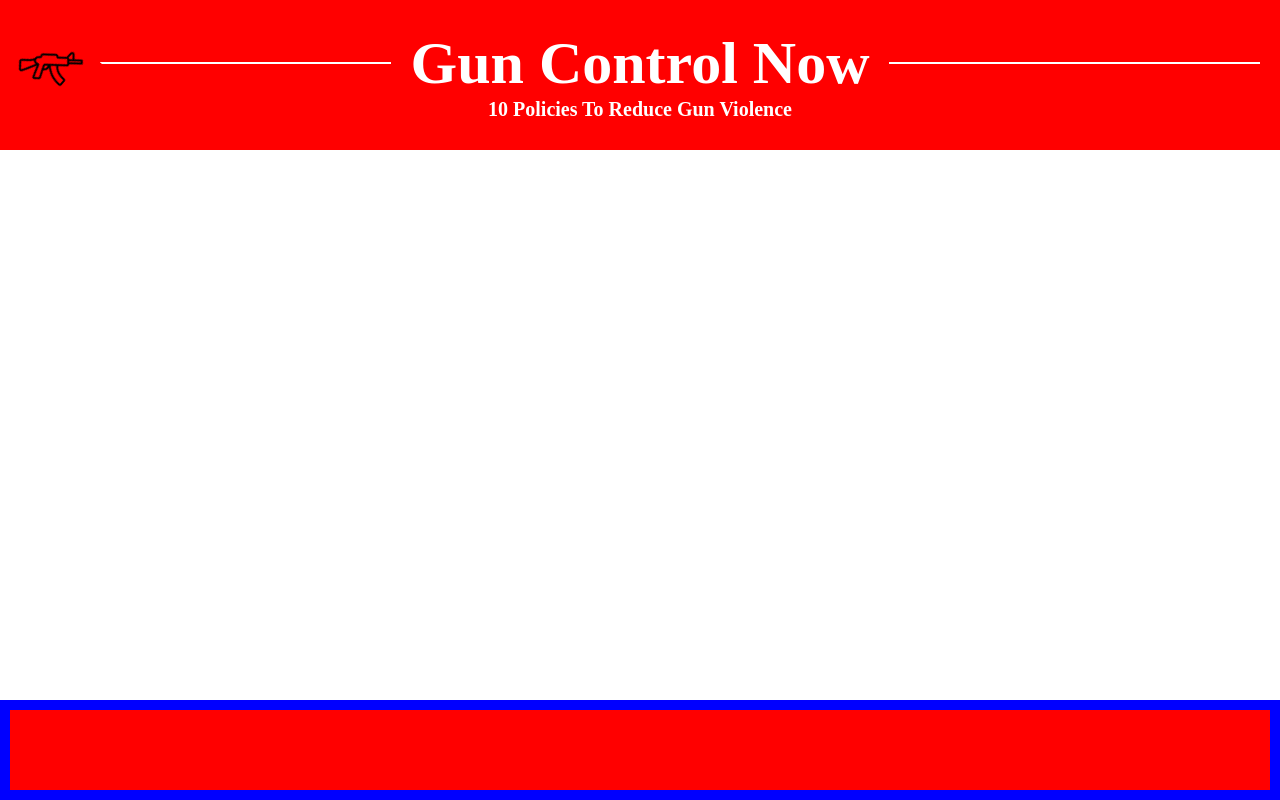
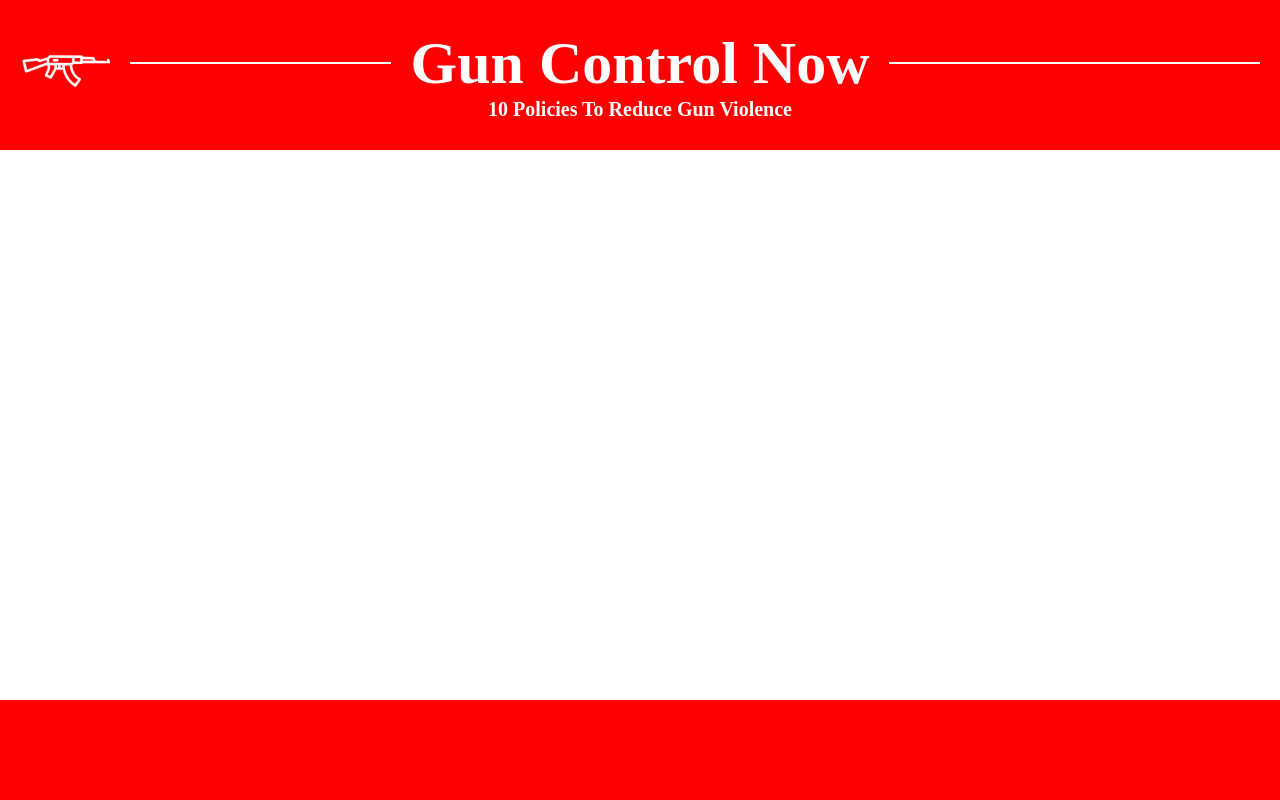
Before and after one commit to Hiccup246/gun-control-policies, a Nuxt app: page / in a window 1280 px wide. Built offline with nearby package versions, Linux system fonts and the light colour scheme.

Commit message:
Add rifle image

```diff
--- a/components/GunControlFooter.vue
+++ b/components/GunControlFooter.vue
@@ -8,6 +8,5 @@
     height: 100px;
     background-color: red;
     width: 100%;
-    border: 10px solid blue;
   }
 </style>
--- a/components/GunControlHeader.vue
+++ b/components/GunControlHeader.vue
@@ -2,7 +2,7 @@
   <div class="header">
     <div class="header-content">
       <div class="title">
-          <img src="~/assets/imgs/rifle.webp" alt="Rifle" class="rifle-image" />
+          <img src="~/assets/imgs/rifle.svg" alt="Rifle" class="rifle-image" />
         <h1 class="title-text">Gun Control Now</h1>
         <div class="bullet-line"></div>
       </div>
@@ -59,7 +59,7 @@
   }
 
   .gun-image {
-    margin-left: 20px;
+    margin: 20px 0;
     height: 100%;
     width: 100px;
     background-color: blue;
@@ -67,13 +67,12 @@
   }
 
   .rifle-image {
-    transform: rotate(42deg);
-    object-fit: scale-down;
+    margin-left: 20px;
+    padding-right: 20px;
     z-index: 3;
     height: 100%;
-    width: 100px;
+    width: 110px;
     background-color: red;
-    color: white;
     position: absolute;
   }
 </style>
--- a/package.json
+++ b/package.json
@@ -7,6 +7,7 @@
     "preview": "nuxt preview"
   },
   "devDependencies": {
+    "@nuxtjs/svg": "^0.4.0",
     "nuxt": "3.0.0-rc.3"
   }
 }
```
Also changed, not shown: assets/imgs/rifle.svg (added), 1 other file (tests, documents, lock files or other folders).
